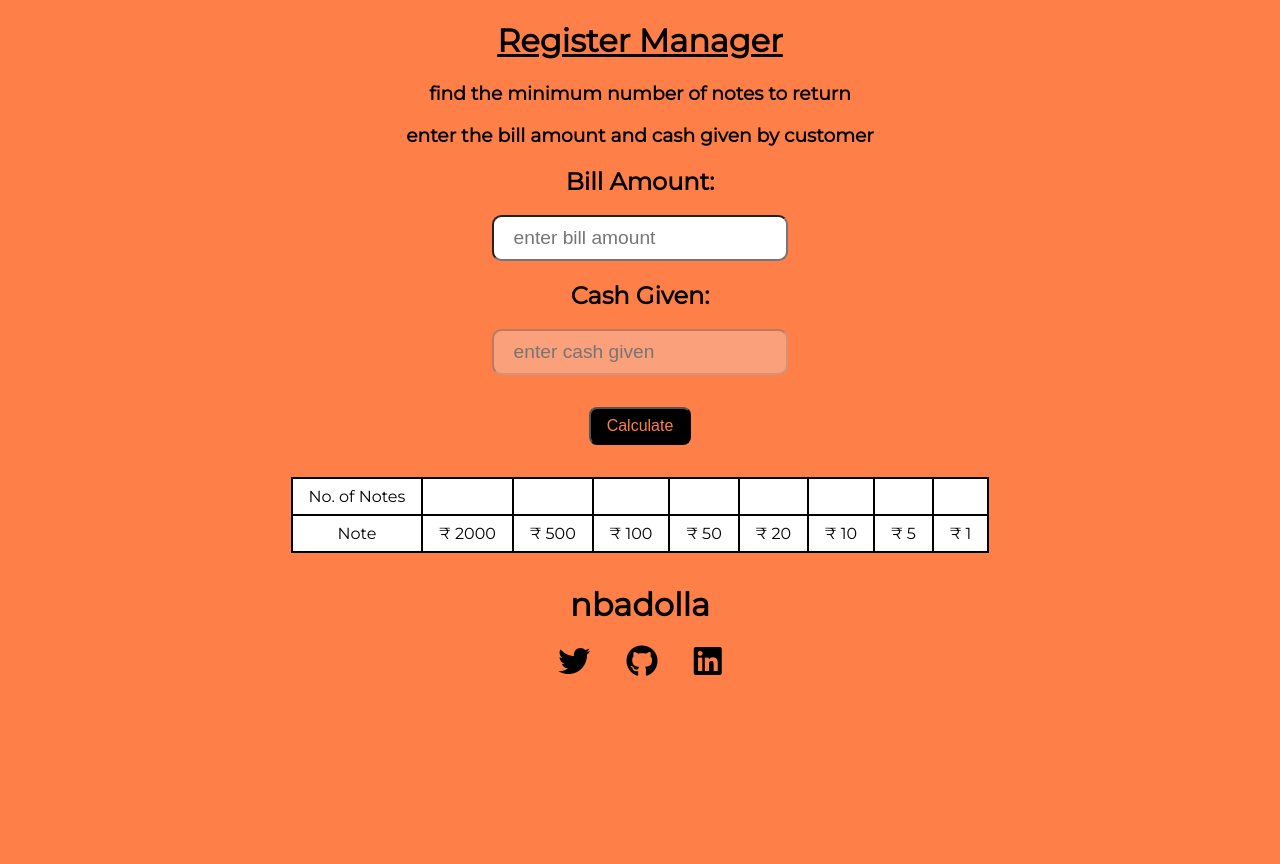
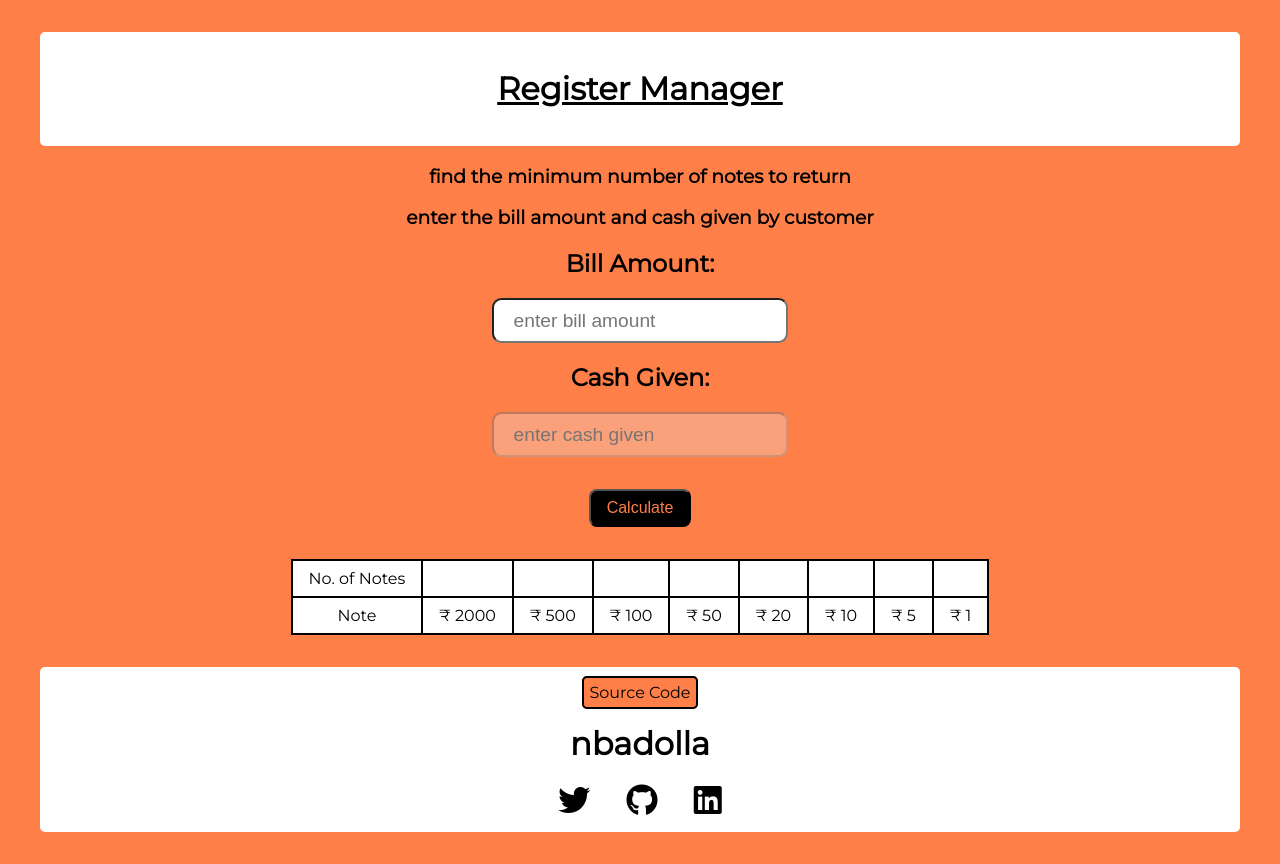
Before and after one commit to nayanbadolla/cash-manager, a plain HTML site: page index.html in a window 1280 px wide. Before the commit the page ends 800 px from the top, so only its background shows below. Drawn offline with Linux system fonts and the light colour scheme.

Commit message:
styles changes

```diff
--- a/index.html
+++ b/index.html
@@ -10,7 +10,10 @@
     <title>nbadolla | cash register manager</title>
 </head>
 <body>
-    <h1><ins>Register Manager</ins></h1>
+    <header>
+        <h1><ins>Register Manager</ins></h1>
+    </header>
+
     <h3>find the minimum number of notes to return</h3>
     <h3>enter the bill amount and cash given by customer</h3>
     <h2>Bill Amount:</h2>
@@ -20,9 +23,7 @@
     <br>
     <button id="calcBtn">Calculate</button>
 
-    <div class="display">
-
-    </div>
+    <div class="display"></div>
 
     <div class="table">
         <table>
@@ -94,7 +95,12 @@
     </div>
 
     <footer>
+        <div class="code">
+            <a href="https://github.com/nayanbadolla/cash-manager">Source Code</a>
+        </div>
+        <!-- <br> -->
         <h1>nbadolla</h1>
+        <!-- <br> -->
 
         <!-- <a href="mailto:badollanayan@gmail.com" class="mail"><i class="fas fa-solid fa-envelope"></i> badollanayan@gmail.com</a>
         <br><br> -->
--- a/style.css
+++ b/style.css
@@ -39,9 +39,37 @@ table {
     margin-left: auto;
 }
 
+header, footer {
+    background-color: white;
+    border-radius: 5px;
+    margin: 0 2em;
+    padding: 1em;
+}
+
+header {
+    margin-top: 2em;
+}
+
+footer {
+    margin-bottom: 2em;
+}
+
 .links {
     color: var(--primary-color);
     margin: 1em;
+}
+
+.code a {
+    color: black;
+    background-color: #ff7f48;
+    border: 2px solid black;
+    padding: 5px;
+    border-radius: 5px;
+    text-decoration: none;
+}
+
+.code a:hover {
+    text-decoration: underline;
 }
 
 .mobile-table {
```
